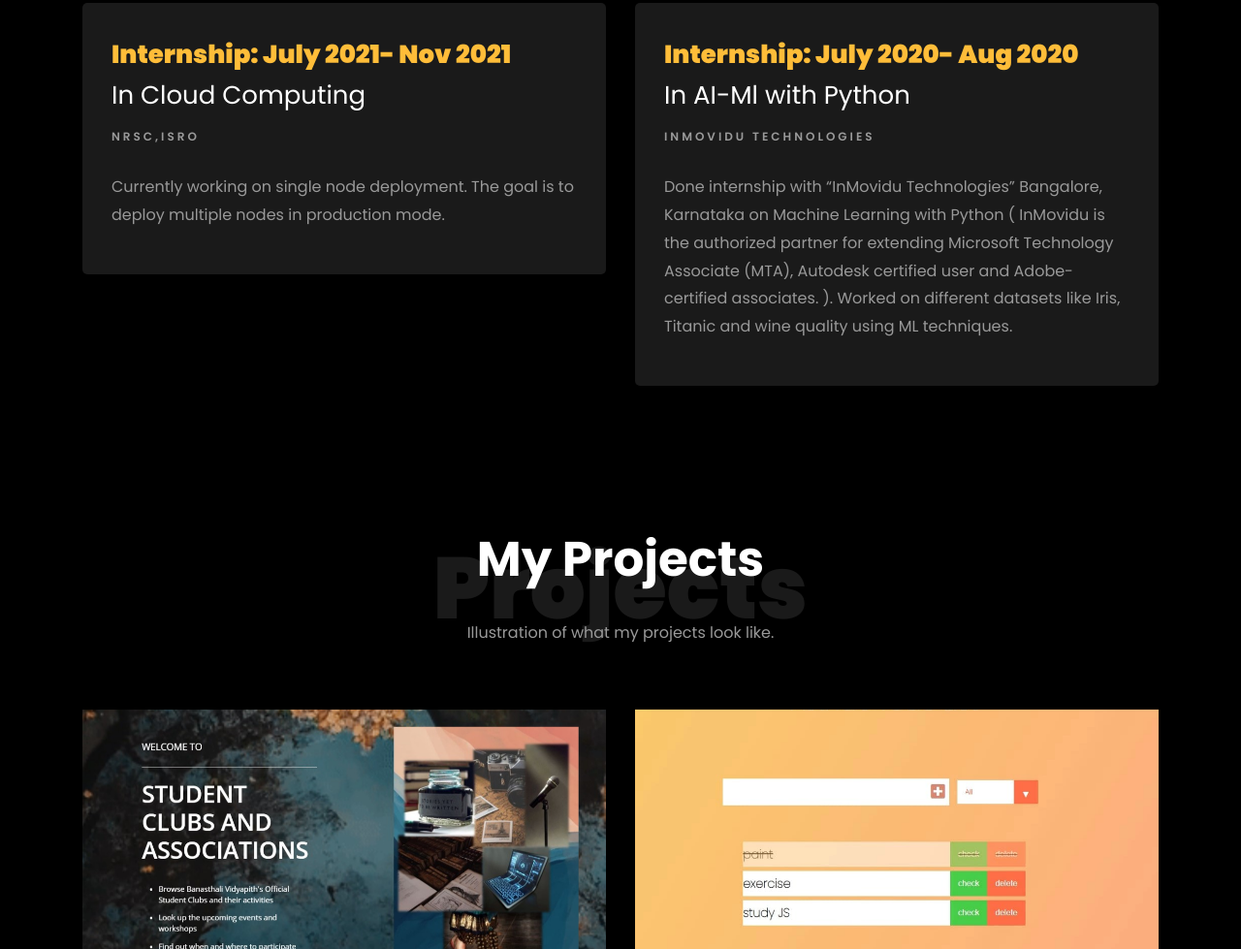
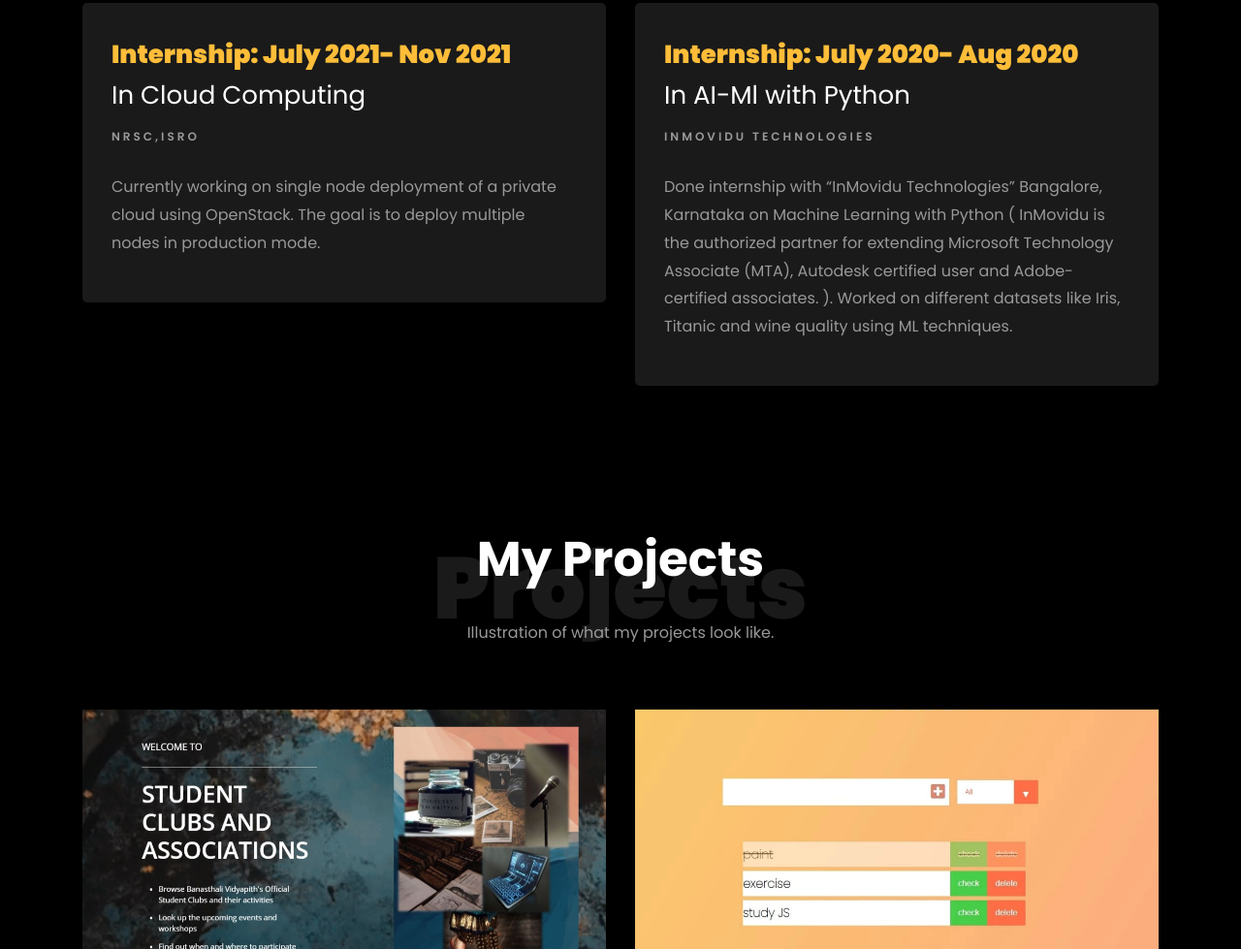
Before and after one commit to astha-06/astha-06.github.io, a plain HTML site: page index.html in a window 1280 px wide. Shown: the part 4410-5389 px from the top of the page at 97% size. Drawn offline with Linux system fonts and the light colour scheme; files whose address does not match are found by name.

Commit message:
Update index.html

```diff
--- a/index.html
+++ b/index.html
@@ -377,7 +377,7 @@
                                         <span class="date">July 2021- Nov 2021</span>
                       			<h2>In Cloud Computing</h2>
     					<span class="position">NRSC,ISRO</span>
-    					<p class="mt-4">Currently working on single node deployment. The goal is to deploy multiple nodes in production mode.</p>
+    					<p class="mt-4">Currently working on single node deployment of a private cloud using OpenStack. The goal is to deploy multiple nodes in production mode.</p>
     				</div>
 
     			</div>
```
